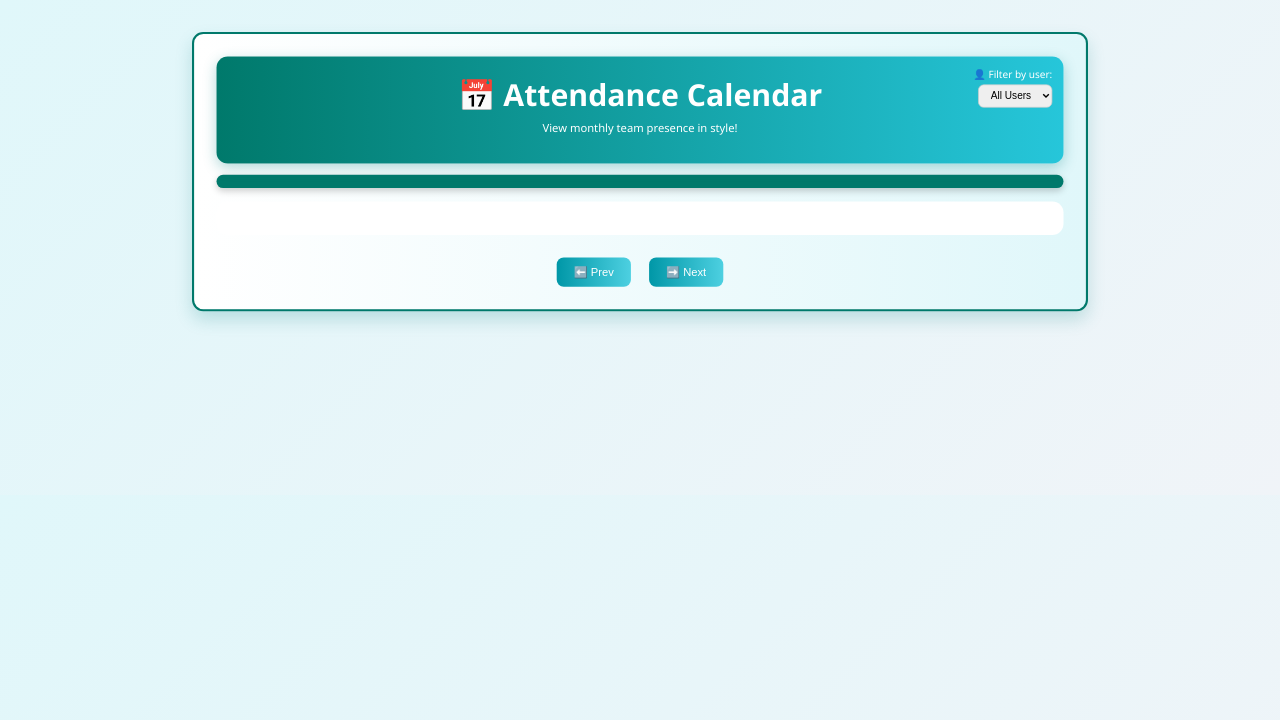
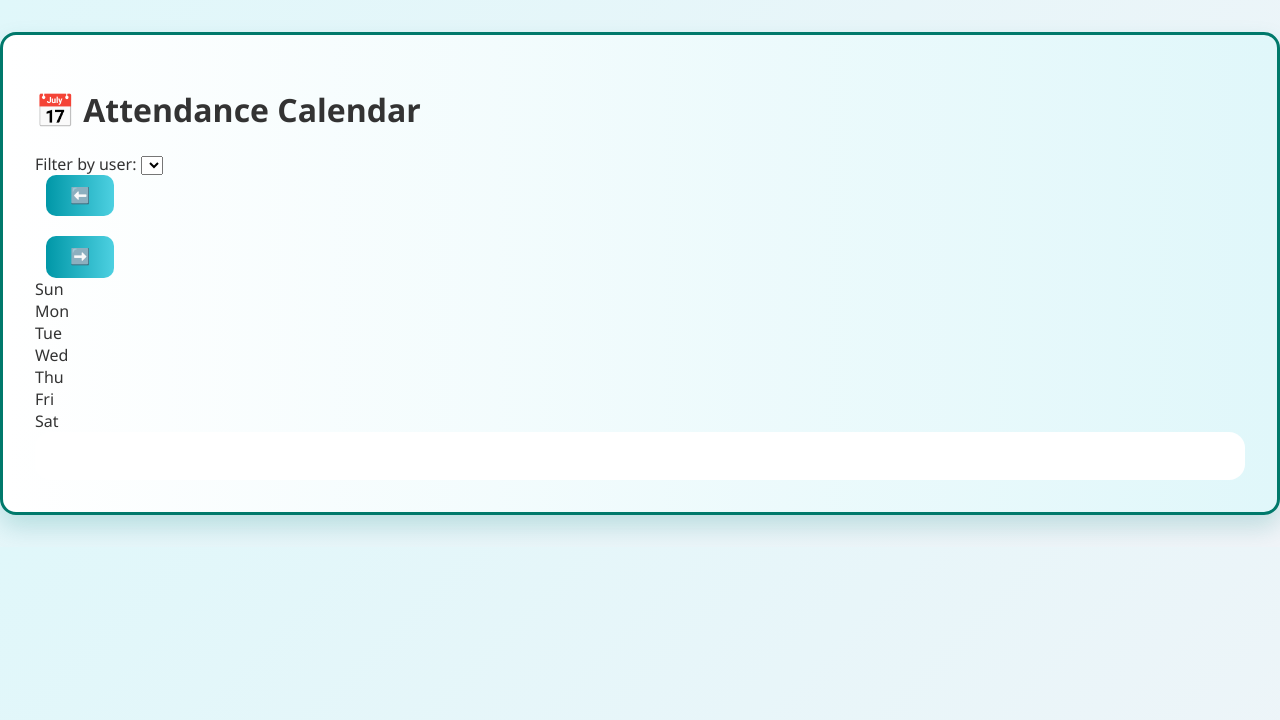
Before and after one commit to GPRaikar/Attendance-Tracker-Backend, a Flask app: page /calendar in a window 1280 px wide. Shown: the top 720 px of the page. Run offline with Flask 3, Linux system fonts and the light colour scheme; lists and menus that the app fills with data are empty.

Commit message:
Update calendar.html

```diff
--- a/templates/calendar.html
+++ b/templates/calendar.html
@@ -7,31 +7,29 @@
   <link rel="stylesheet" href="{{ url_for('static', filename='style.css') }}" />
 </head>
 <body>
-  <div class="zoom-wrapper">
-    <div class="calendar-container">
-      <!-- 📅 Header -->
-      <div class="calendar-header">
-        <h1>📅 Attendance Calendar</h1>
-        <p class="calendar-subtitle">View monthly team presence in style!</p>
-        <div class="filter-section">
-          <label for="userFilter">👤 Filter by user:</label>
-          <select id="userFilter">
-            <option value="">All Users</option>
-          </select>
-        </div>
+  <div class="calendar-container">
+    <h1>📅 Attendance Calendar</h1>
+
+    <div class="calendar-toolbar">
+      <label for="userFilter">Filter by user:</label>
+      <select id="userFilter"></select>
+
+      <div class="calendar-controls">
+        <button id="prevMonth">⬅️</button>
+        <h2 id="monthLabel"></h2>
+        <button id="nextMonth">➡️</button>
       </div>
+    </div>
 
-      <!-- 🗓️ Month Label -->
-      <h2 id="monthLabel" class="calendar-month-label"></h2>
-
-      <!-- 📆 Calendar Grid -->
+    <div class="calendar-grid">
+      <div class="day-name">Sun</div>
+      <div class="day-name">Mon</div>
+      <div class="day-name">Tue</div>
+      <div class="day-name">Wed</div>
+      <div class="day-name">Thu</div>
+      <div class="day-name">Fri</div>
+      <div class="day-name">Sat</div>
       <div id="calendar"></div>
-
-      <!-- 🔄 Navigation -->
-      <div class="calendar-controls bottom-controls">
-        <button id="prevMonth">⬅️ Prev</button>
-        <button id="nextMonth">➡️ Next</button>
-      </div>
     </div>
   </div>
 
```
